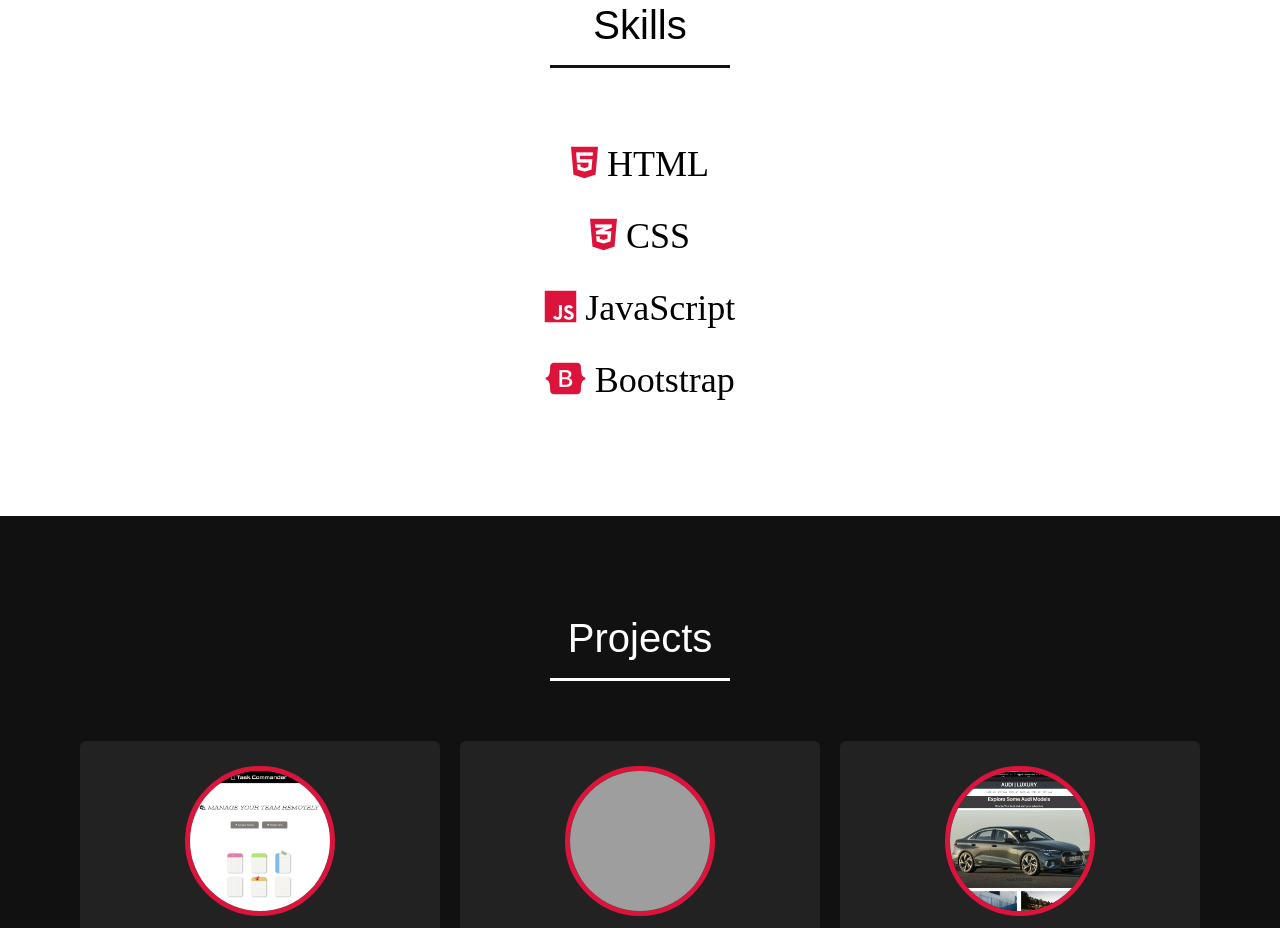
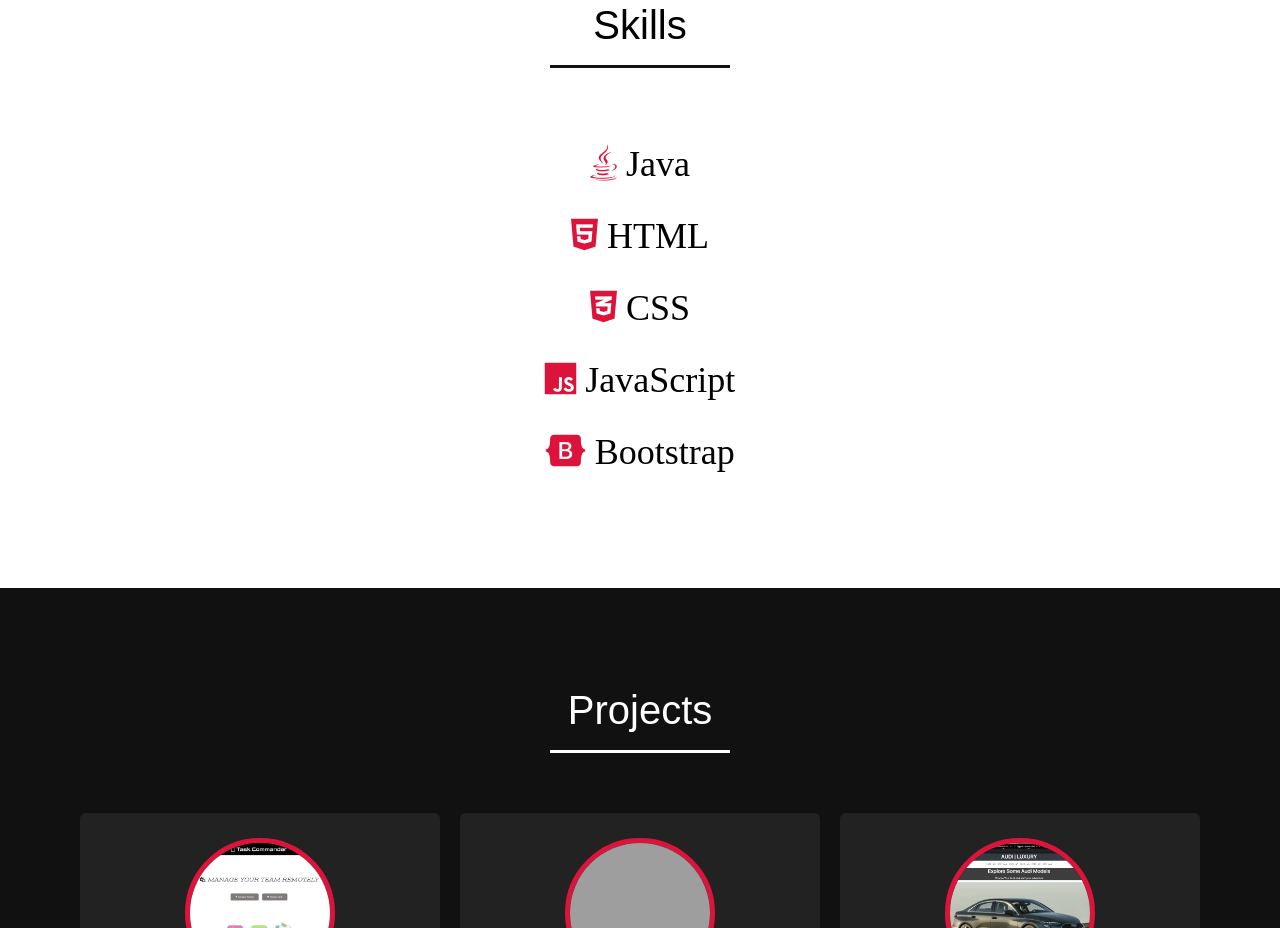
Before and after one commit to Ammar-Arif/Portfolio_Website, a plain HTML site: page index.html in a window 1280 px wide. Shown: the part 2252-3180 px from the top of the page. Drawn offline with nearby package versions, Linux system fonts and the light colour scheme; grey boxes are pictures that could not be loaded; a web font is replaced by a local one.

Commit message:
added java

```diff
--- a/index.html
+++ b/index.html
@@ -103,6 +103,7 @@
         <div class="max-width">
             <h2 class="title">Skills</h2>
             <ul>
+                <li><i class="fab fa-java"></i> Java</li>
                 <li><i class="fab fa-html5"></i> HTML</li>
                 <li><i class="fab fa-css3-alt"></i> CSS</li>
                 <li><i class="fab fa-js"></i> JavaScript</li>
```
